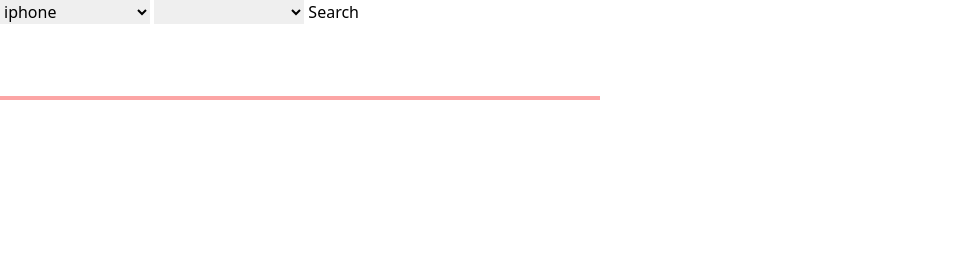
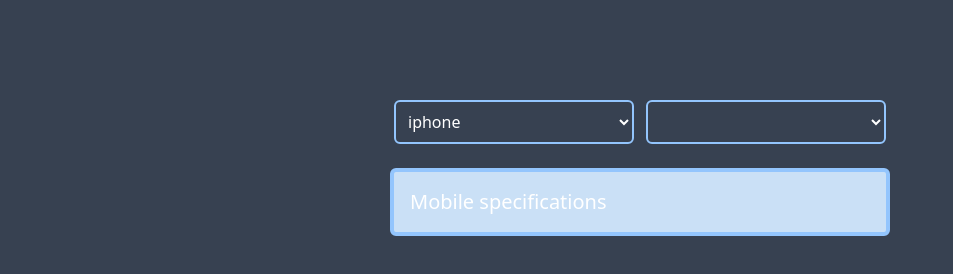
Before and after one commit to muhammadhasssan2006/mobile-filter-app, a plain HTML site: page index.html in a window 1280 px wide. Shown: the whole page, without its empty margins (0-953 px from the left). Drawn offline with nearby package versions, Linux system fonts and the light colour scheme.

Commit message:
more done

```diff
--- a/app.js
+++ b/app.js
@@ -638,6 +638,7 @@ var mobiles = {
 let brand = document.getElementById("mobileBrand");
 let Model = document.getElementById("mobileModel");
 let modelDetails = document.getElementById("displayContainer");
+modelDetails.style.backgroundColor="#cae0f6ff";
 
 
 let mobileBrand = Object.keys(mobiles);
@@ -647,7 +648,8 @@ for(i = 0; i < mobileBrand.length; i++){
   let optText = document.createTextNode(mobileBrand[i]);
   optElement.appendChild(optText);
   brand.appendChild(optElement);
-  console.log(brand);
+
+  optElement.style.color="black";
 
 }
 
@@ -666,6 +668,8 @@ brand.addEventListener("change",function(){
       let modeelText = document.createTextNode(mobileModel[i]);
       modelOpt.appendChild(modeelText);
       Model.appendChild(modelOpt);
+
+      modelOpt.style.color="black";
 
 
     }
@@ -690,11 +694,23 @@ Model.addEventListener("change", function() {
         for (let subKey in value) {
           let p = document.createElement("p");
           p.textContent = `${subKey}: ${value[subKey]}`;
+          p.style.color="black";
+          p.style.fontFamily="'Segoe UI', Tahoma, Geneva, Verdana, sans-serif";
+
+          p.style.fontSize="16px";
           modelDetails.appendChild(p);
+
+
         }
       } else {
         let p = document.createElement("p");
         p.textContent = `${key}: ${value}`;
+          p.style.color="black";
+          p.style.fontFamily="'Segoe UI', Tahoma, Geneva, Verdana, sans-serif";
+
+          p.style.fontSize="16px";
+
+
         modelDetails.appendChild(p);
       }
     }
--- a/index.html
+++ b/index.html
@@ -6,16 +6,19 @@
     <title>Document</title>
     <script src="https://cdn.tailwindcss.com"></script>
   </head>
-  <body >
-    <div>
-      <select style="width: 150px" id="mobileBrand">
-      </select>
-      <select style="width: 150px" id="mobileModel">
-      </select>
-      <button >Search</button>
+  <body class="bg-gray-700">
+   <div class="flex flex-wrap justify-center w-full mt-[100px] gap-3 text-white">
+  <select id="mobileBrand" class="p-2 w-[240px] outline-none rounded-md bg-transparent border-2 border-blue-300">
+  </select>
+
+  <select id="mobileModel" class="p-2 w-[240px] outline-none rounded-md bg-transparent border-2 border-blue-300 ">
+  </select>
+</div>
+
     </div>
-    <br><br><br>
-    <div class="w-[600px]  border-2 border-red-300"  id="displayContainer">
+    <br>
+    <div class="mx-auto w-[500px] text-gray-700 p-3 rounded-md border-4  border-blue-300 p-4 bg-gray-600 overflow-auto break-words text-sm"  id="displayContainer">
+      <h3 class="text-xl text-white "> Mobile specifications</h3>
 
     </div>
 
```
